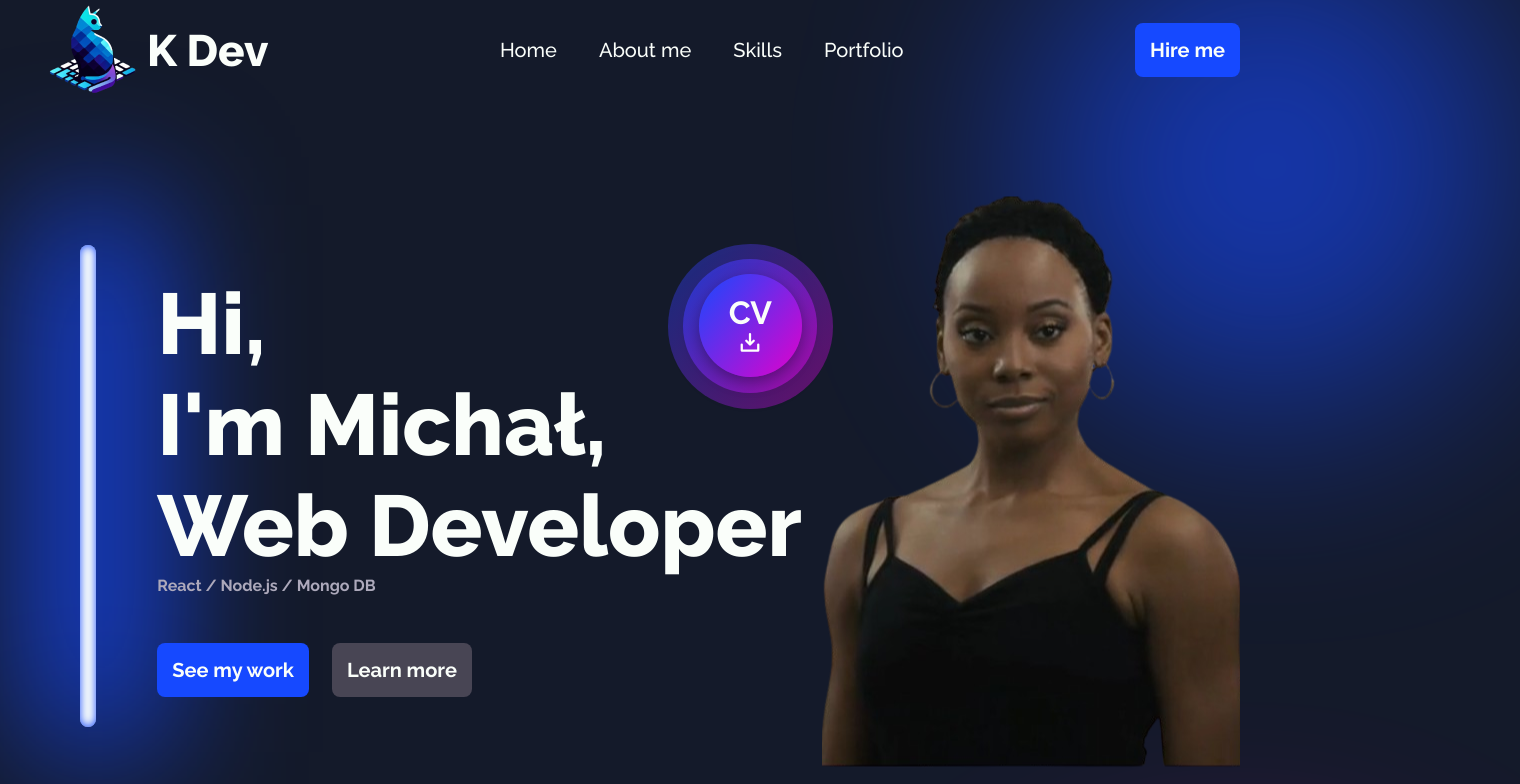
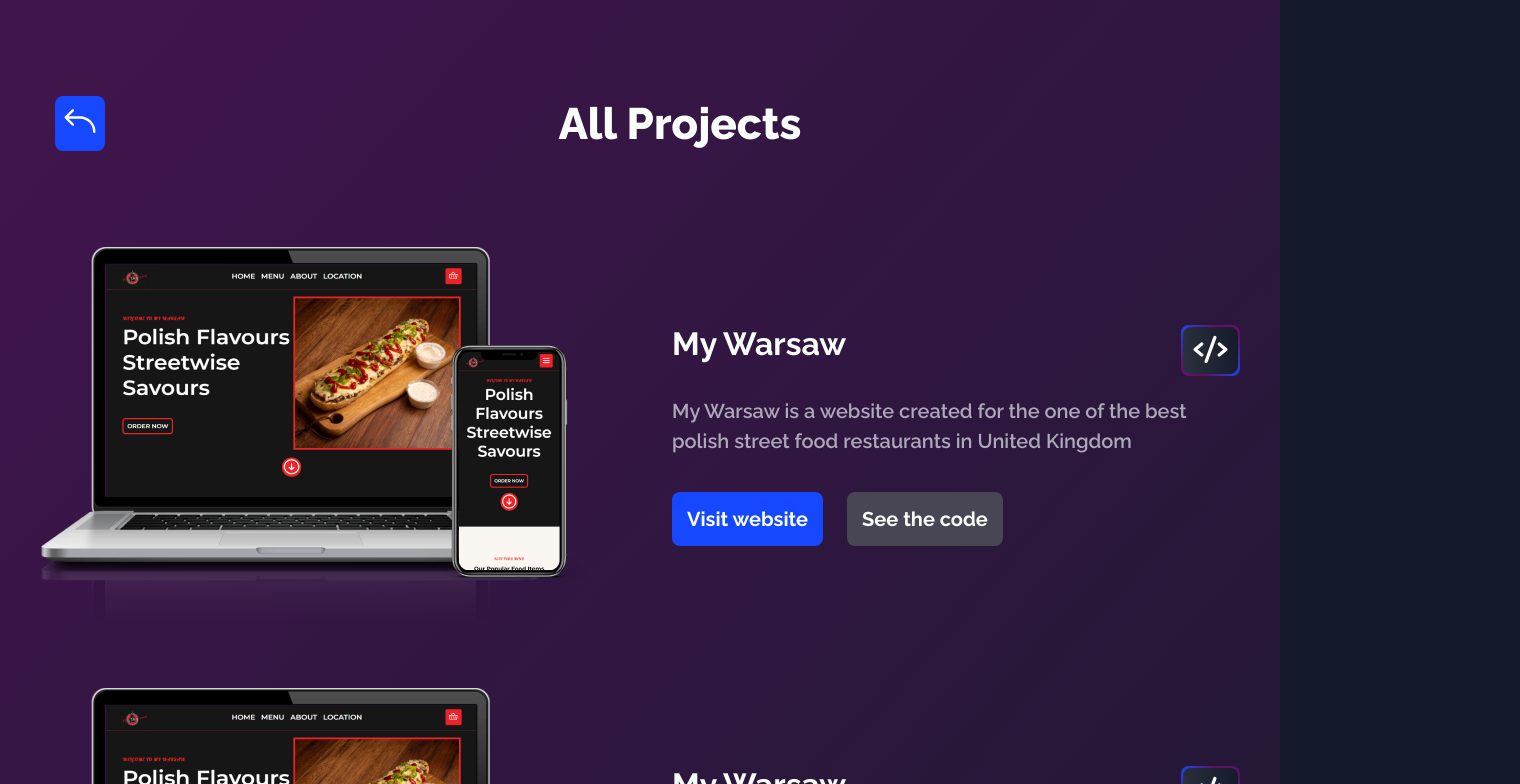
Before and after one commit to MikeWDev/Portfolio_project_2.0, a React (Vite) app in the folder frontend/: page / in a window 1280 px wide. Shown: the top 784 px of the page, 1520 px wide, since content can reach past the window. Built offline with nearby package versions, Linux system fonts and the light colour scheme.

Commit message:
Added and styled all project page

```diff
--- a/frontend/src/App.jsx
+++ b/frontend/src/App.jsx
@@ -1,5 +1,6 @@
 import Navbar from "./Components/NavBar";
 import AboutPage from "./Pages/AboutPage/AboutPage";
+import AllProjects from "./Pages/AllProjects/AllProjects";
 import ContactPage from "./Pages/ContactPage/ContactPage";
 import Footer from "./Pages/Footer/Footer";
 import HeroPage from "./Pages/HeroPage/HeroPage";
@@ -38,12 +39,13 @@ function App() {
   // }, []);
   return (
     <>
-      <Navbar />
-      <HeroPage />
+      {/* <Navbar /> */}
+      <AllProjects />
+      {/* <HeroPage />
       <AboutPage />
       <SkillPage />
       <PortfolioPage />
-      <ContactPage />
+      <ContactPage /> */}
       <Footer />
     </>
   );
--- /dev/null
+++ b/frontend/src/Pages/AllProjects/AllProjects.jsx
@@ -0,0 +1,33 @@
+import React from "react";
+import ProjectCard from "../../Components/ProjectCard";
+import { ArrowBendUpLeft } from "@phosphor-icons/react";
+import Button from "../../Components/Button";
+
+const AllProjects = () => {
+  return (
+    <div className="ani-grad">
+      <section className="">
+        <div className="all-projects">
+          <div className="heading-con">
+            <Button
+              class="primary"
+              text={<ArrowBendUpLeft size={38} color="#fff" />}
+            />
+            <div>
+              <h2>All Projects</h2>
+            </div>
+            <div></div>
+          </div>
+          <div className="project-con">
+            <ProjectCard />
+            <ProjectCard />
+            <ProjectCard />
+            <ProjectCard />
+          </div>
+        </div>
+      </section>
+    </div>
+  );
+};
+
+export default AllProjects;
--- a/frontend/src/Styles/Css/App.css
+++ b/frontend/src/Styles/Css/App.css
@@ -702,7 +702,7 @@ footer {
   display: grid;
   grid-template-columns: 1fr 1fr 1fr;
   column-gap: 2.4rem;
-  margin: 12.6rem 0;
+  margin: 6.4rem 0;
 }
 footer .slogan-con {
   display: flex;
@@ -846,3 +846,72 @@ footer .logo-con .socials .social {
   transition: 1s;
   transition-delay: 0.75s;
 }
+
+.all-projects {
+  display: flex;
+  flex-direction: column;
+  justify-content: center;
+  align-items: center;
+  gap: 6.4rem;
+  padding-top: 9.6rem;
+  padding-bottom: 9.6rem;
+}
+.all-projects .heading-con {
+  margin-bottom: 3.2rem;
+  display: flex;
+  width: 100%;
+  flex-direction: row;
+  justify-content: space-between;
+  margin-left: 3rem;
+  align-items: center;
+}
+.all-projects .heading-con .button-con button {
+  padding: 0.6rem;
+}
+.all-projects .project-con {
+  display: flex;
+  flex-direction: column;
+  gap: 6.4rem;
+}
+
+.ani-grad {
+  background: linear-gradient(132deg, hsla(227, 100%, 54%, 0.25), hsla(306, 100%, 45%, 0.25), #141a2a, #141a2a, hsla(227, 100%, 54%, 0.25), hsla(306, 100%, 45%, 0.25), #141a2a, #141a2a);
+  background-size: 800% 800%;
+  -webkit-animation: AnimationName 22s ease infinite;
+  -moz-animation: AnimationName 22s ease infinite;
+  animation: AnimationName 22s ease infinite;
+}
+
+@-webkit-keyframes AnimationName {
+  0% {
+    background-position: 2% 0%;
+  }
+  50% {
+    background-position: 99% 100%;
+  }
+  100% {
+    background-position: 2% 0%;
+  }
+}
+@-moz-keyframes AnimationName {
+  0% {
+    background-position: 2% 0%;
+  }
+  50% {
+    background-position: 99% 100%;
+  }
+  100% {
+    background-position: 2% 0%;
+  }
+}
+@keyframes AnimationName {
+  0% {
+    background-position: 2% 0%;
+  }
+  50% {
+    background-position: 99% 100%;
+  }
+  100% {
+    background-position: 2% 0%;
+  }
+}
--- /dev/null
+++ b/frontend/src/Styles/Pages/AllProjects/all-projects.scss
@@ -0,0 +1,81 @@
+.all-projects {
+  display: flex;
+  flex-direction: column;
+  justify-content: center;
+  align-items: center;
+  gap: 6.4rem;
+  padding-top: 9.6rem;
+  padding-bottom: 9.6rem;
+  .heading-con {
+    margin-bottom: 3.2rem;
+    display: flex;
+    width: 100%;
+    flex-direction: row;
+    justify-content: space-between;
+    margin-left: 3rem;
+    align-items: center;
+    .button-con {
+      button {
+        padding: 0.6rem;
+      }
+    }
+  }
+  .project-con {
+    display: flex;
+    flex-direction: column;
+    gap: 6.4rem;
+  }
+}
+
+.ani-grad {
+  background: linear-gradient(
+    132deg,
+    hsla(227, 100%, 54%, 0.25),
+    hsla(306, 100%, 45%, 0.25),
+    #141a2a,
+    #141a2a,
+    hsla(227, 100%, 54%, 0.25),
+    hsla(306, 100%, 45%, 0.25),
+    #141a2a,
+    #141a2a
+  );
+  background-size: 800% 800%;
+
+  -webkit-animation: AnimationName 22s ease infinite;
+  -moz-animation: AnimationName 22s ease infinite;
+  animation: AnimationName 22s ease infinite;
+}
+
+@-webkit-keyframes AnimationName {
+  0% {
+    background-position: 2% 0%;
+  }
+  50% {
+    background-position: 99% 100%;
+  }
+  100% {
+    background-position: 2% 0%;
+  }
+}
+@-moz-keyframes AnimationName {
+  0% {
+    background-position: 2% 0%;
+  }
+  50% {
+    background-position: 99% 100%;
+  }
+  100% {
+    background-position: 2% 0%;
+  }
+}
+@keyframes AnimationName {
+  0% {
+    background-position: 2% 0%;
+  }
+  50% {
+    background-position: 99% 100%;
+  }
+  100% {
+    background-position: 2% 0%;
+  }
+}
--- a/frontend/src/Styles/Pages/Footer/_footer.scss
+++ b/frontend/src/Styles/Pages/Footer/_footer.scss
@@ -2,7 +2,7 @@ footer {
   display: grid;
   grid-template-columns: 1fr 1fr 1fr;
   column-gap: 2.4rem;
-  margin: 12.6rem 0;
+  margin: 6.4rem 0;
   .slogan-con {
     display: flex;
     flex-direction: column;
--- a/frontend/src/Styles/app.scss
+++ b/frontend/src/Styles/app.scss
@@ -21,3 +21,4 @@
 @import "./Pages/Footer/footer";
 @import "./Pages/Footer/footer-socials";
 @import "./Components/button-hover";
+@import "./Pages/AllProjects/all-projects.scss";
```
